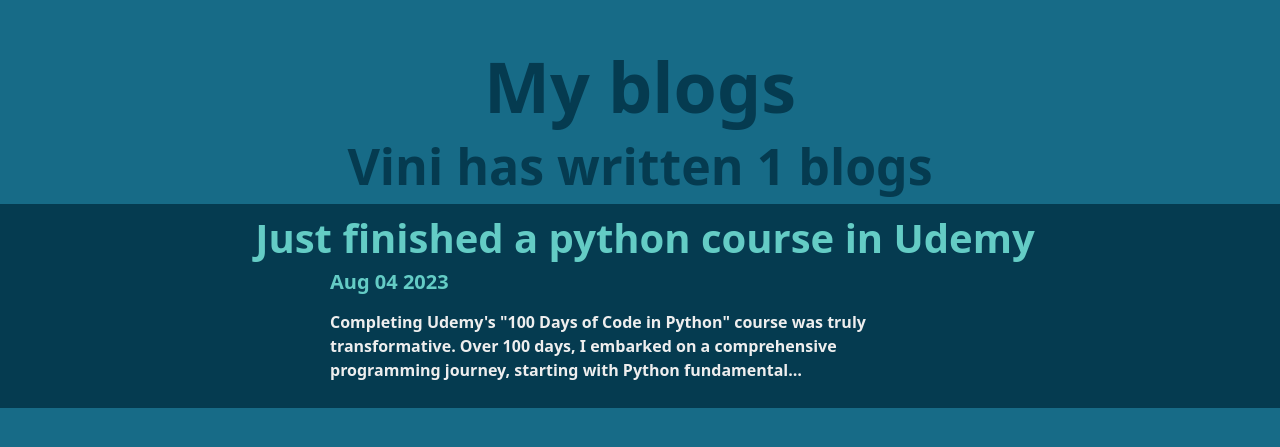
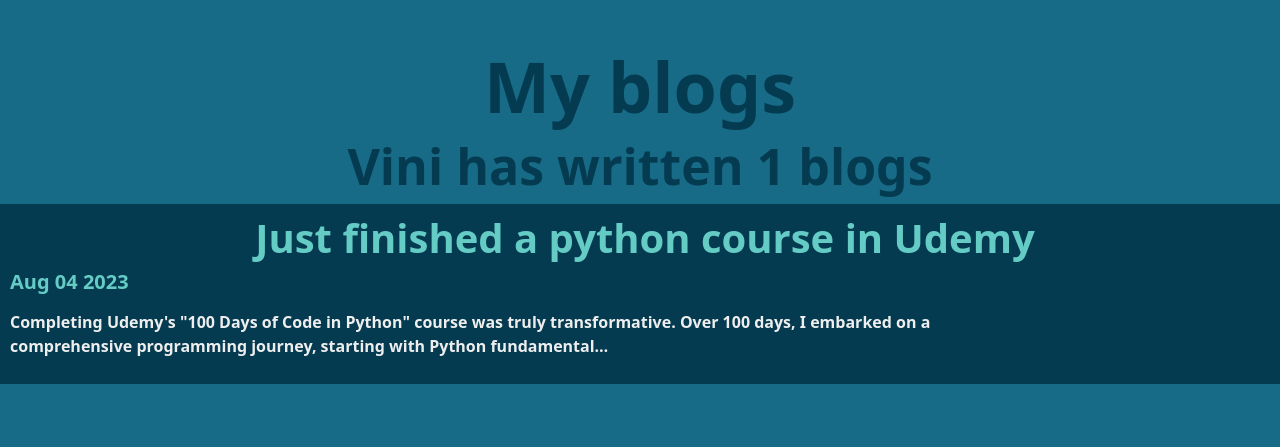
Before and after one commit to viiniiii/portfolio_edvin, a Django app: page /blog/ in a window 1280 px wide. Shown: the part 36-483 px from the top of the page. Run offline with Django 4.2, Linux system fonts and the light colour scheme; data comes from the database, SQL or seed files in the repository; parts of the project's set-up code (start-up, migrations or seed data) failed here and were passed over.

Commit message:
Update all_blogs.html

```diff
--- a/blog/templates/blog/all_blogs.html
+++ b/blog/templates/blog/all_blogs.html
@@ -41,7 +41,7 @@
     {% for blog in all_blogs %}
     <div class="container-fluid">
     <a href="{% url 'blog:detail' blog.id %}"><h1 class="title">{{blog.title}}</h1></a>
-    <div class="container">
+    <div>
     <h5>{{blog.date|date:'M d Y' }}</h5>
     <p>{{blog.description|safe|truncatechars:200 }}</p>
     </div>
@@ -55,12 +55,10 @@
   var navbar = document.querySelector('.navbar');
 
   if (prevScrollPos > currentScrollPos) {
-    // Show the menu when scrolling up
     navbar.style.top = '0';
     navbar.classList.add('active');
   } else {
-    // Hide the menu when scrolling down
-    navbar.style.top = '-80px'; // Adjust the height of the menu as needed
+    navbar.style.top = '-80px';
     navbar.classList.remove('active');
   }
 
```
